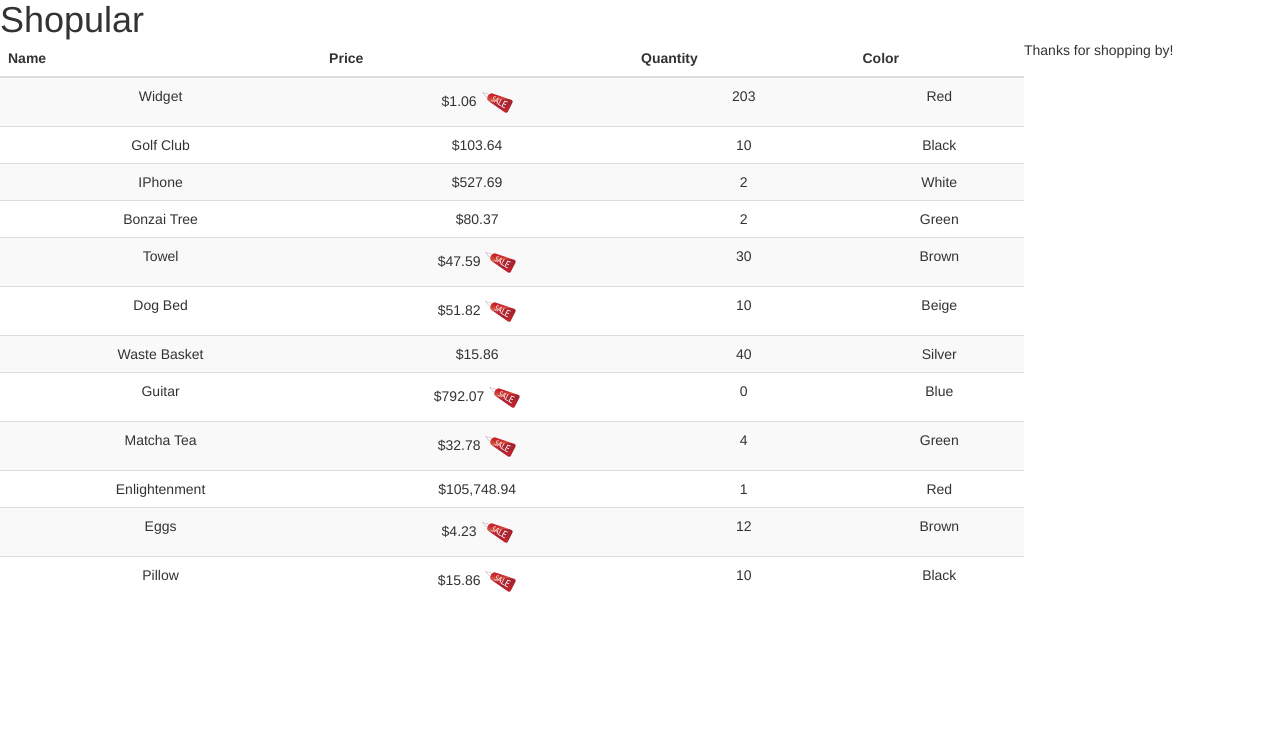
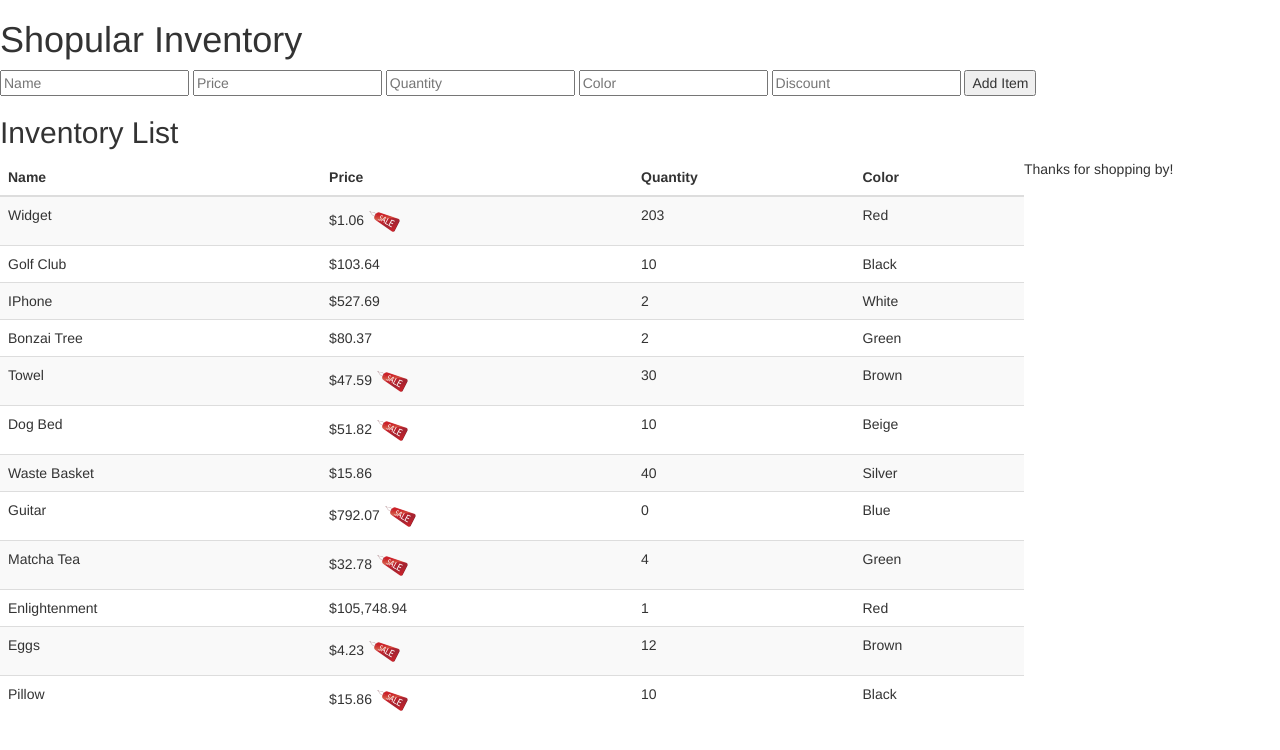
Before and after one commit to jenniferoakes/shopular, a plain HTML site: page src/index.html in a window 1280 px wide. Drawn offline with nearby package versions, Linux system fonts and the light colour scheme.

Commit message:
Added ability to add name, price, quantity, color, discount to the inventory shop. Added red outline error on fields that are touched and not filled out

```diff
--- a/src/index.html
+++ b/src/index.html
@@ -11,20 +11,47 @@
 </head>
 <body>
 
-  <h1>Shopular</h1>
+  <h1>Shopular Inventory</h1>
 
   <main ng-controller='InventoryController as inventoryCtrl'>
-    <form>
-
-
-
-
-
-
+    <form name='additem'
+          ng-submit='additem.$valid && inventoryCtrl.addItem(inventoryCtrl.newItem)'
+          novalidate>
+      <input
+        type='text'
+        placeholder='Name'
+        required
+        ng-model='inventoryCtrl.newItem.name'>
+      <input
+        type='number'
+        placeholder='Price'
+        min='0'
+        required
+        ng-model='inventoryCtrl.newItem.price'>
+      <input
+        type='number'
+        placeholder='Quantity'
+        min='0'
+        required
+        ng-model='inventoryCtrl.newItem.quantity'>
+      <input
+        type='text'
+        placeholder='Color'
+        required
+        ng-model='inventoryCtrl.newItem.color'>
+      <input
+        type='number'
+        placeholder='Discount'
+        min='0'
+        required
+        ng-model='inventoryCtrl.newItem.discount'>
+      <input
+        type='submit'
+        value='Add Item'>
     </form>
 
 
-
+    <h2>Inventory List</h2>
     <table class='table table-striped col-lg-8'>
       <thead>
         <tr>
--- a/src/js/inventory.controller.js
+++ b/src/js/inventory.controller.js
@@ -7,6 +7,8 @@
   function InventoryController() {
 
     let vm = this;
+
+    vm.newItem = {};
 
     vm.inventory = [
       { "id": 2957, "name": "widget", "price": 32, "quantity": 203, "color": "red", "discount": 31 },
@@ -34,5 +36,30 @@
       return finalPrice;
     };
 
+    /**
+     * Adds new item to inventory table
+     * @param {Object} item   this should have a name, price, quantity, color, and discount
+     * @return {void}
+     */
+    vm.addItem = function addItem(item) {
+      if(typeof(item) !== 'object') {
+        return;
+      }
+
+      let id = Date.now();
+
+      vm.inventory.push({
+        id: id,
+        name: item.name,
+        price: item.price,
+        quantity: item.quantity,
+        color: item.color,
+        discount: item.discount
+      });
+
+      vm.newItem = {};
+
+    };
+
   }
 })();
--- a/src/sass/main.scss
+++ b/src/sass/main.scss
@@ -2,3 +2,4 @@
 
 @import 'page.defaults';
 @import 'table';
+@import 'form';
--- a/src/sass/page.defaults.scss
+++ b/src/sass/page.defaults.scss
@@ -1,2 +1,2 @@
-html,body,header,main,footer,section,aside,h1,h2,h3,h4,p{margin:0;padding:0;}
-ul{margin:0;}
+// html,body,header,main,footer,section,aside,h1,h2,h3,h4,p{margin:0;padding:0;}
+// ul{margin:0;}
--- a/src/sass/table.scss
+++ b/src/sass/table.scss
@@ -6,7 +6,7 @@
   text-transform: capitalize;
 }
 
-table.table {
+.table {
   width: 80%;
-  text-align: center;
+  margin: auto;
 }
```
Also changed, not shown: src/style.css, 2 other files.
